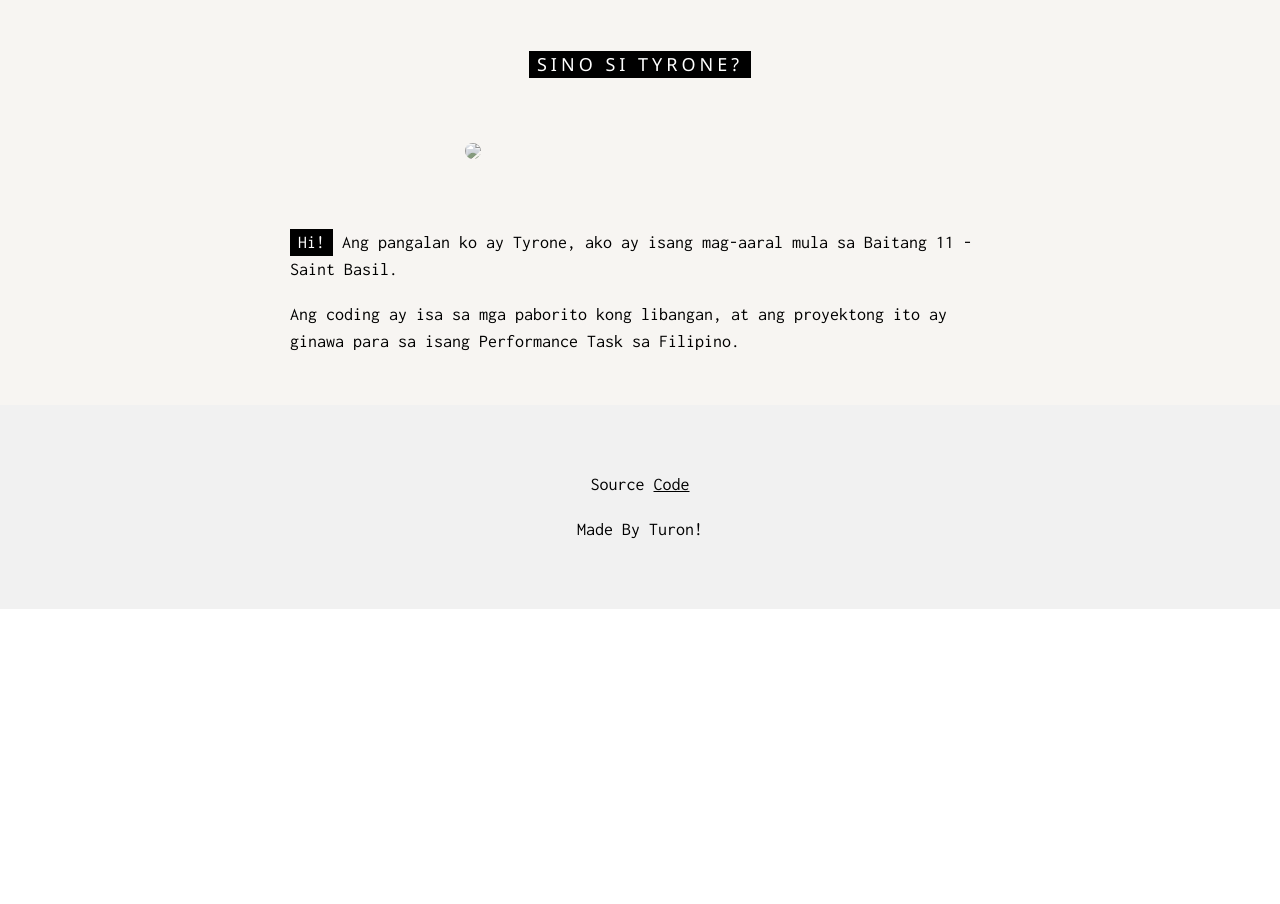
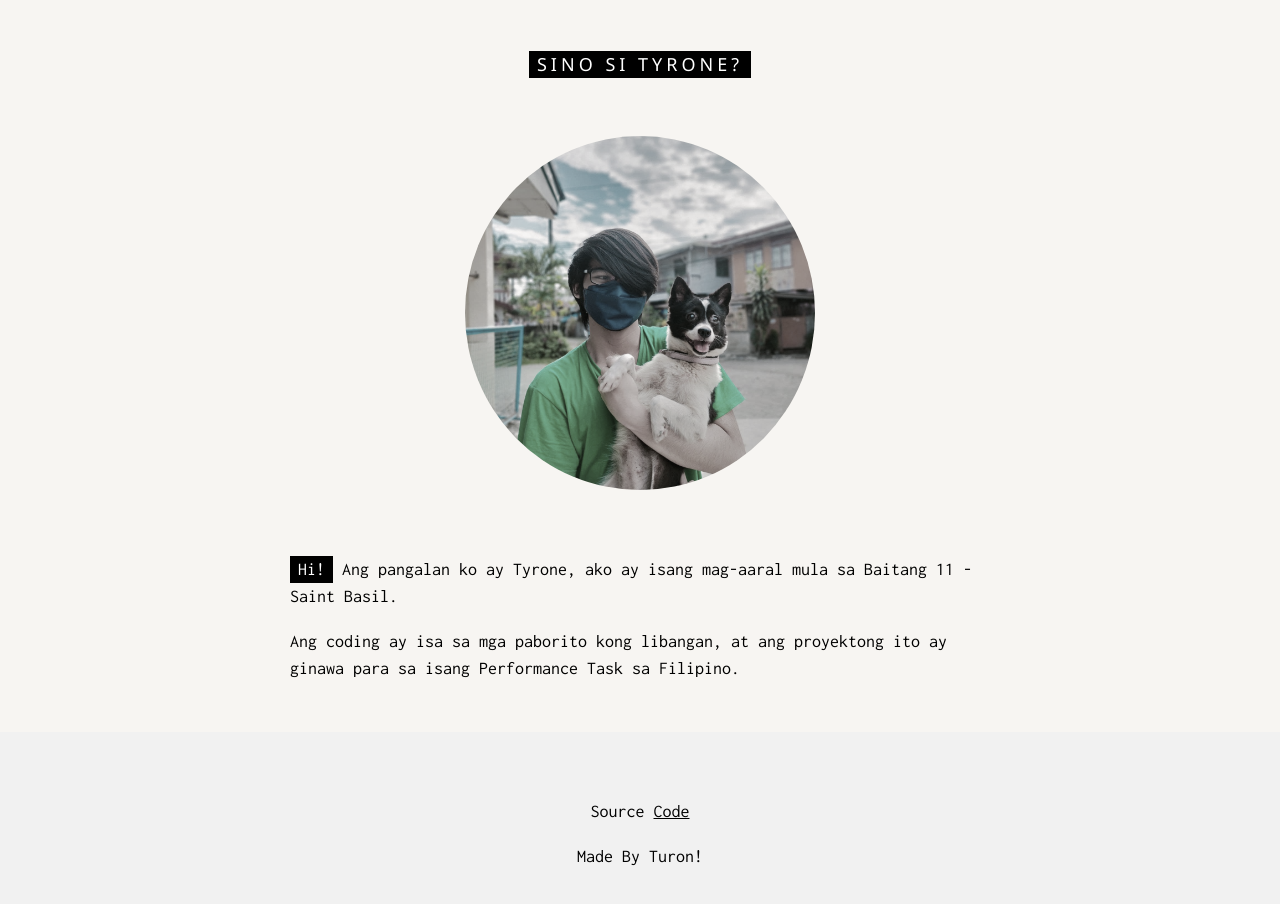
Before and after one commit to tyrone-serdan/Filipino-Blog, a plain HTML site: page index.html in a window 1280 px wide. Shown: the part 3197-4101 px from the top of the page. Before the commit the page ends 3806 px from the top, so only its background shows below. Drawn offline with nearby package versions, Linux system fonts and the light colour scheme; the site is published under a folder, as on GitHub Pages, so addresses that start at the root find nothing.

Commit message:
fixed my image not loading

```diff
--- a/index.html
+++ b/index.html
@@ -94,7 +94,7 @@
   <div class="w3-content" style="max-width:700px">
     <h5 class="w3-center w3-padding-48"><span class="w3-tag w3-wide">SINO SI TYRONE?</span></h5>
     <div class="center-img">
-      <img src="/images/blog-page-me-face.jpg" class="w3-image w3-circle">
+      <img src="images/blog-page-me-face.jpg" class="w3-image w3-circle">
     </div>
     <p><span class="w3-tag">Hi!</span> Ang pangalan ko ay Tyrone, ako ay isang mag-aaral mula sa Baitang 11 - Saint Basil.</p>
     <p>Ang coding ay isa sa mga paborito kong libangan, at ang proyektong ito ay ginawa para sa isang Performance Task sa Filipino.</p>
```
